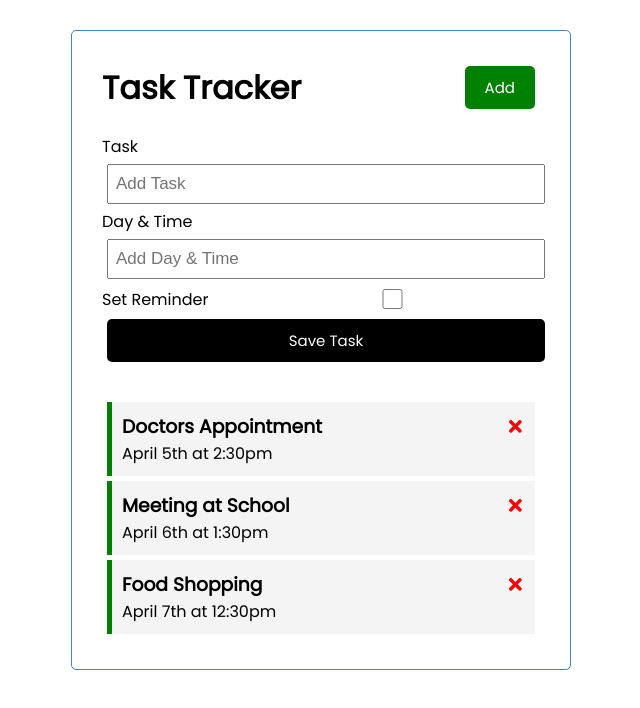
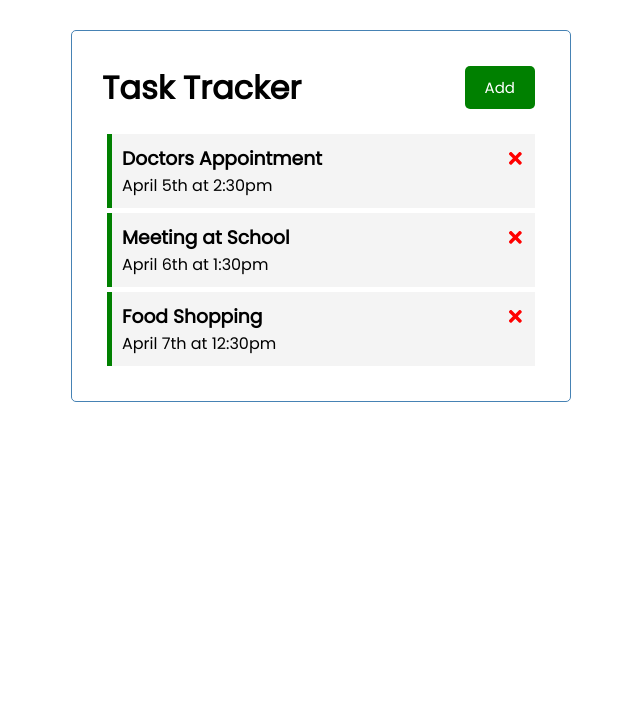
Before and after one commit to Jvictor940/task-tracker, a React (Create React App) app: page / in a window 1280 px wide. Shown: the top 708 px of the page, without its empty margins (319-959 px from the left). Built offline with nearby package versions, Linux system fonts and the light colour scheme.

Commit message:
able to hide and toggle our field section when needed

```diff
--- a/src/App.js
+++ b/src/App.js
@@ -5,6 +5,7 @@
 
 
 function App() {
+  const [showAddTask, setShowAddTask] = useState(false)
   const [tasks, setTasks] = useState([
     {
         id: 1,
@@ -31,7 +32,7 @@
   // creating random id's since we're not connecting this to a backend
   const id = Math.floor(Math.random() * 1000) + 1
   const newTask = { id, ...task}
-  setTasks([...tasks, newTask])
+  setTasks([...tasks, newTask]) //updating our state to be able to see old and new task we just created.
 }
 
 // Delete Task
@@ -46,8 +47,8 @@
 
   return (
     <div className="container">
-      <Header title= 'Task Tracker' />
-      <AddTask onAdd={addTask}/>
+      <Header title= 'Task Tracker' onAdd={() => setShowAddTask (!showAddTask)}/>
+      {showAddTask && <AddTask onAdd={addTask}/>} {/* shorter way of doing a ternerary if showAddTask do x if not do nothing */}
       {tasks.length > 0 ? (<Tasks tasks={tasks} onDelete={deleteTask} onToggle={toggleReminder} />) : ('No Tasks')}
     </div>
   );
--- a/src/components/Header.js
+++ b/src/components/Header.js
@@ -2,14 +2,12 @@
 import PropTypes from 'prop-types'
 import Button from './Button'
 
-const Header = ({title}) => {
-    const onClick = () => {
-        console.log('click')
-    }
+const Header = ({ title, onAdd }) => {
+
     return (
         <header className='header'>
             <h1>{title}</h1>
-            <Button color='green' text='Add' onClick={onClick} />
+            <Button color='green' text='Add' onClick={onAdd} />
         </header>
     )
 }
```
